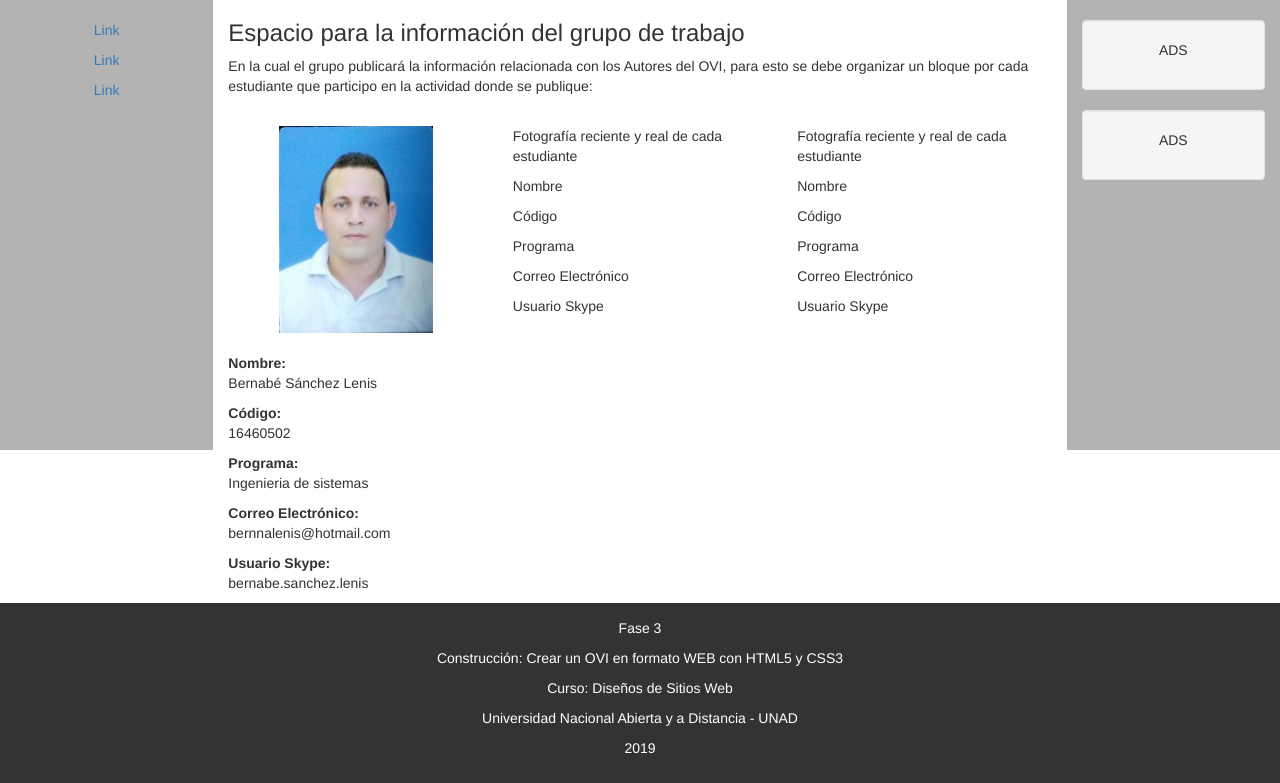
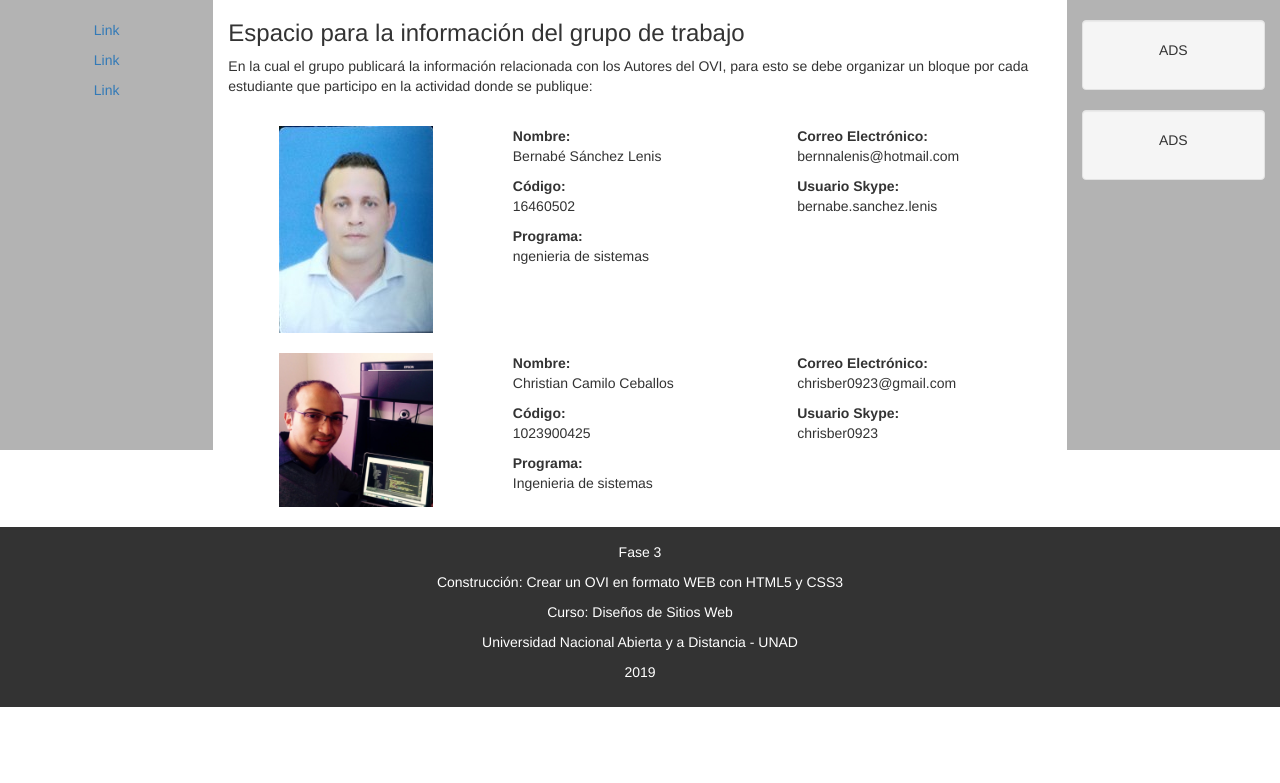
Before and after one commit to bitschristianceballos/OVI-seguridad-informatica-unad, a PHP site: page /Views/nosotros.view.html in a window 1280 px wide. Shown: the part 52-835 px from the top of the page. After the commit the page ends 759 px from the top, so only its background shows below. Run offline with PHP 8.4, Linux system fonts and the light colour scheme.

Commit message:
Widget de twitter unad y nosotros completo

```diff
--- a/Views/inicio.view.html
+++ b/Views/inicio.view.html
@@ -80,10 +80,11 @@
     </div>
     <div class="col-sm-2 sidenav">
       <div class="well">
-        <p>Espacio para contador de visitas</p>
+        <p>Tu visita es la número:</p>
+        <div id="sfcdje2gjj6bn6pl12dq4ec8zcuqwt6nl3w"></div><script type="text/javascript" src="https://counter6.wheredoyoucomefrom.ovh/private/counter.js?c=dje2gjj6bn6pl12dq4ec8zcuqwt6nl3w&down=async" async></script><noscript><a href="https://www.contadorvisitasgratis.com" title="contador para web"><img src="https://counter6.wheredoyoucomefrom.ovh/private/contadorvisitasgratis.php?c=dje2gjj6bn6pl12dq4ec8zcuqwt6nl3w" border="0" title="contador para web" alt="contador para web"></a></noscript>
       </div>
       <div class="well">
-        <p>ADS</p>
+        <a class="twitter-timeline" href="https://twitter.com/UniversidadUNAD?ref_src=twsrc%5Etfw">Tweets by UniversidadUNAD</a> <script async src="https://platform.twitter.com/widgets.js" charset="utf-8"></script>
       </div>
     </div>
   </div>
--- a/Views/nosotros.view.html
+++ b/Views/nosotros.view.html
@@ -61,27 +61,30 @@
     <div class="col-sm-8 text-left">
       <h3>Espacio para la información del grupo de trabajo</h3>
       <p>En la cual el grupo publicará la información relacionada con los Autores del OVI, para esto se debe organizar un bloque por cada estudiante que participo en la actividad donde se publique:</p><br>
-      <div class="row">
-  <div class="col-sm-4"><img class="img-responsive center-block" src="../images/Foto_Bernabe.jpg" alt="Security1"><br>
-      <p><b>Nombre:</b><br>Bernabé Sánchez Lenis</p>
-      <p><b>Código:</b><br> 16460502</p>
-      <p><b>Programa:</b><br> Ingenieria de sistemas</p>
-      <p><b>Correo Electrónico:</b><br> bernnalenis@hotmail.com</p>
-      <p><b>Usuario Skype:</b><br> bernabe.sanchez.lenis</p></div>
-  <div class="col-sm-4"><p>Fotografía reciente y real de cada estudiante</p>
-      <p>Nombre</p>
-      <p>Código</p>
-      <p>Programa</p>
-      <p>Correo Electrónico</p>
-      <p>Usuario Skype</p></div>
-  <div class="col-sm-4"><p>Fotografía reciente y real de cada estudiante</p>
-      <p>Nombre</p>
-      <p>Código</p>
-      <p>Programa</p>
-      <p>Correo Electrónico</p>
-      <p>Usuario Skype</p></div>
-</div>
-
+        <div class="row">
+            <div class="col-sm-4"><img class="img-responsive center-block" src="../images/Foto_Bernabe.jpg" alt="Security1"><br></div>
+          <div class="col-sm-4">
+              <p><b>Nombre:</b><br>Bernabé Sánchez Lenis</p>
+              <p><b>Código:</b><br>16460502</p>
+              <p><b>Programa:</b><br> ngenieria de sistemas</p>
+          </div>
+          <div class="col-sm-4">
+              <p><b>Correo Electrónico:</b><br>bernnalenis@hotmail.com</p>
+              <p><b>Usuario Skype:</b><br>bernabe.sanchez.lenis</p>
+          </div>
+        </div>
+        <div class="row">
+            <div class="col-sm-4"><img width="154px" class="img-responsive center-block" src="../images/Foto_Christian_Ceballos.jpg" alt="Security1"><br></div>
+            <div class="col-sm-4">
+                <p><b>Nombre:</b><br>Christian Camilo Ceballos</p>
+                <p><b>Código:</b><br>1023900425</p>
+                <p><b>Programa:</b><br>Ingenieria de sistemas</p>
+            </div>
+            <div class="col-sm-4">
+                <p><b>Correo Electrónico:</b><br>chrisber0923@gmail.com</p>
+                <p><b>Usuario Skype:</b><br>chrisber0923</p>
+            </div>
+        </div>
     </div>
     <div class="col-sm-2 sidenav">
       <div class="well">
--- a/css/style.css
+++ b/css/style.css
@@ -7,6 +7,7 @@
 
     /* Set height of the grid so .sidenav can be 100% (adjust as needed) */
     .row.content {height: 450px}
+
 
     /* Set gray background color and 100% height */
     .sidenav {
```
Also changed, not shown: images/Foto_Christian_Ceballos.jpg (added).
